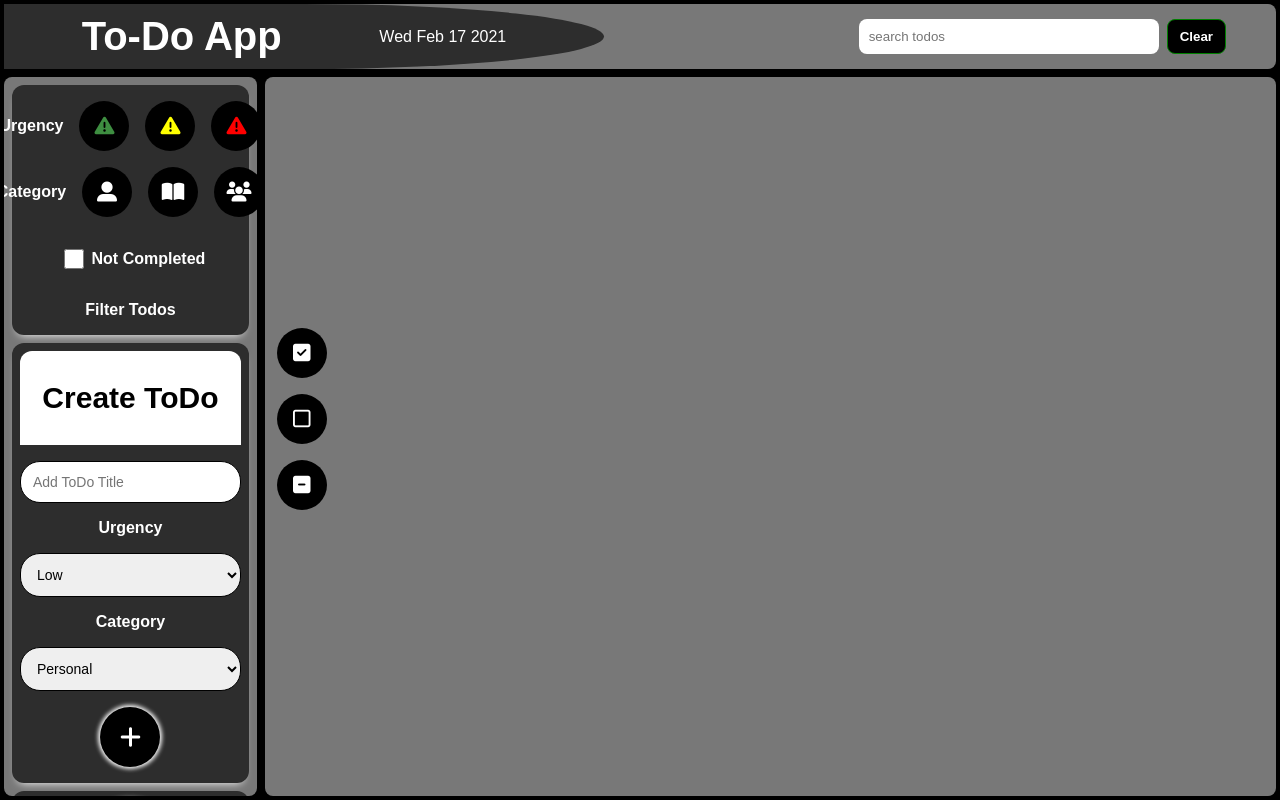
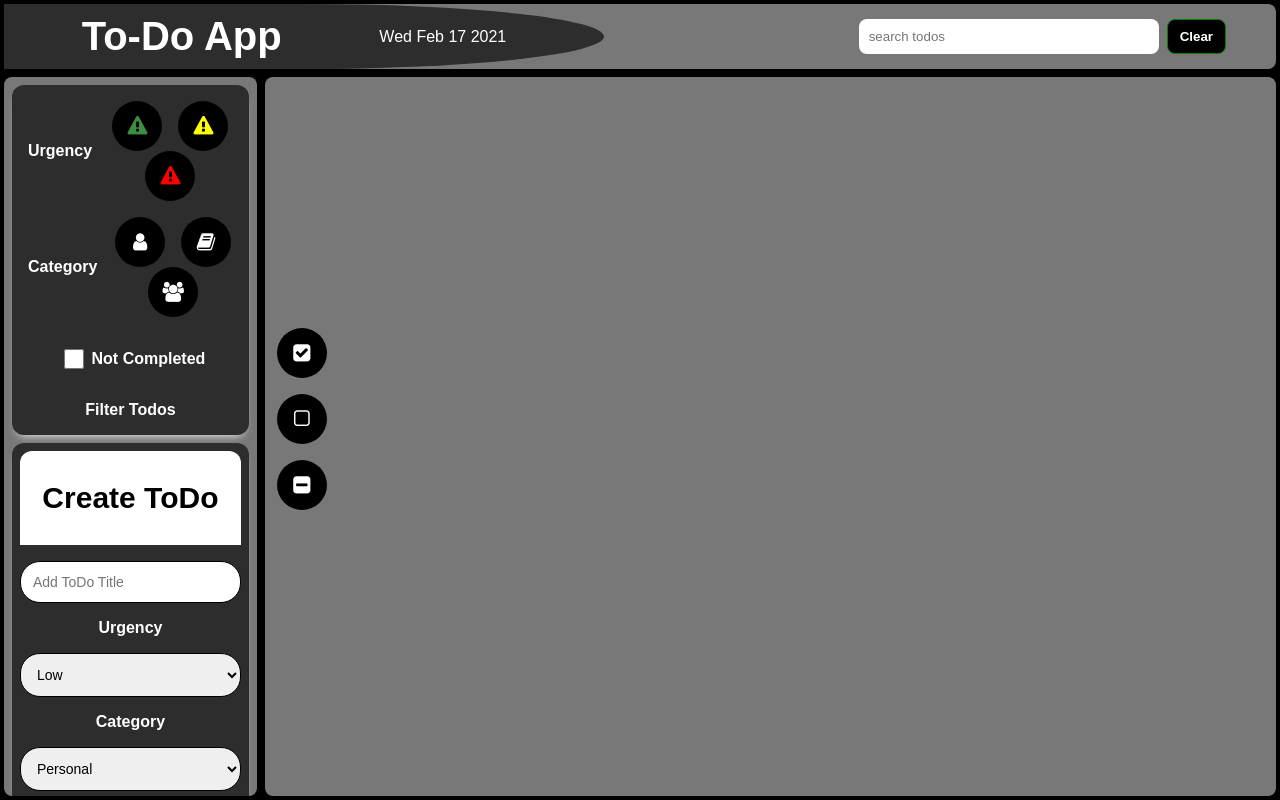
Before and after one commit to Avi-Patel/Codes, a website built with Parcel: page to-do-app/index.html in a window 1280 px wide. Built offline with nearby package versions, Linux system fonts and the light colour scheme.

```diff
--- a/to-do-app/index.html
+++ b/to-do-app/index.html
@@ -5,7 +5,7 @@
   <title>Parcel Sandbox</title>
   <meta charset="UTF-8" />
   <link rel="stylesheet" href="src/styles.css" />
-  <!-- <script src="https://cdnjs.cloudflare.com/ajax/libs/font-awesome/5.13.0/js/all.min.js"></script> -->
+  <link rel="stylesheet" href="https://cdnjs.cloudflare.com/ajax/libs/font-awesome/4.7.0/css/font-awesome.min.css">
 </head>
 
 <body>
@@ -24,27 +24,31 @@
       <div class="filterBox b12 pad8">
         <div class="filterAttrBox padTB8" id="urgencyFilter">
           <div class="normalBoldTitle padLR8">Urgency</div>
+          <div class="filterBtns">
             <button class="iconBtn cgreen" id="lowUrgency">
-            <i class="fas fa-exclamation-triangle"></i>
+              <i class="fa fa-exclamation-triangle"></i>
             </button>
             <button class="iconBtn cyellow" id="mediumUrgency">
-            <i class=" fas fa-exclamation-triangle "></i>
+              <i class=" fa fa-exclamation-triangle "></i>
             </button>
             <button class="iconBtn cred" id="highUrgency">
-            <i class=" fas fa-exclamation-triangle "></i>
+              <i class=" fa fa-exclamation-triangle "></i>
             </button>
+          </div>
         </div>
         <div class="filterAttrBox padTB8" id="categoryFilter">
           <div class="normalBoldTitle padLR8">Category</div>
+          <div class="filterBtns">
             <button class="iconBtn cwhite" id="personalCategory">
-            <i class="fas fa-user-alt "></i>
+              <i class="fa fa-user "></i>
             </button>
             <button class="iconBtn cwhite" id="academicCategory">
-            <i class=" fas fa-book-open "></i>
+              <i class="fa fa-book "></i>
             </button>
             <button class="iconBtn cwhite" id="socialCategory">
-            <i class=" fas fa-users "></i>
+              <i class="fa fa-users "></i>
             </button>
+          </div>
         </div>
         <div class="notCompletedBox mar8 pad8">
           <input type="checkbox" name="notCompleted" id="notCompletedCheckBox" class="notCompletedCheckBox mar8" />
@@ -68,7 +72,7 @@
           <option value="social" class="attribute">Social</option>
         </select>
         <button class="iconBtn TDaddBtn" id="TDaddBtn">
-          <div class="fas fa-plus cwhite"></div>
+          <div class="fa fa-plus cwhite"></div>
         </button>
       </div>
       <div class="filterBox b12 pad8 marT8">
@@ -82,19 +86,19 @@
     <div class="fixedSelectionBtns" id="fixedSelectionBtns">
       <div class="marTB8" style="display: flex; align-items: center;">
         <button class="iconBtn expand" id="completeSelection">
-          <div class="fas fa-check-square cwhite"></div>
+          <div class="fa fa-check-square cwhite"></div>
         </button>
         <div class="fixedHiddenText">Complete Selection</div>
       </div>
       <div class="marTB8" style="display: flex; align-items: center;">
         <button class="iconBtn expand" id="clearSelection">
-          <div class="far fa-square cwhite"></div>
+          <div class="fa fa-square-o cwhite"></div>
         </button>
         <div class="fixedHiddenText">Clear Selection</div>
       </div>
       <div class="marTB8" style="display: flex; align-items: center;">
         <button class="iconBtn expand" id="deleteSelection">
-          <div class="fas fa-minus-square cwhite"></div>
+          <div class="fa fa-minus-square cwhite"></div>
         </button>
         <div class="fixedHiddenText">Delete Selection</div>
       </div>
@@ -103,7 +107,6 @@
   </div>
   <div id="snackbar"></div>
   <script type="module" src="src/index.js"></script>
-  <script src="https://kit.fontawesome.com/a076d05399.js"></script>
 </body>
 
 </html>
--- a/to-do-app/src/consts.js
+++ b/to-do-app/src/consts.js
@@ -10,8 +10,8 @@
 };
 
 export const categoryIcons = {
-  USERALT: "fa-user-alt",
-  BOOKOPEN: "fa-book-open",
+  USERALT: "fa-user",
+  BOOKOPEN: "fa-book",
   USERS: "fa-users",
 };
 
--- a/to-do-app/src/createFunctions.js
+++ b/to-do-app/src/createFunctions.js
@@ -42,8 +42,8 @@
   });
 
   toDoNode.innerHTML = `<div class="topTwoBtns">
-  <button class="iconBtn iconBtnExtra visiblyAltered" data-type="edit"><i class="fas fa-pencil-alt cwhite" ></i></button>
-  <button class="iconBtn iconBtnExtra visiblyAltered" data-type="delete"><i class="fas fa-trash-alt cwhite" ></i></button>
+  <button class="iconBtn iconBtnExtra visiblyAltered" data-type="edit"><i class="fa fa-pencil cwhite" ></i></button>
+  <button class="iconBtn iconBtnExtra visiblyAltered" data-type="delete"><i class="fa fa-trash cwhite" ></i></button>
   </div>
   <div class="normalBoldTitle textCenter mar10" style="font-size: 18px;">
     ${toDoItem.title}
@@ -52,11 +52,13 @@
     ${toDoItem.dateAsID}
   </div>
   <div class="TDprefrerences mar10">
-    <i class="fas fa-exclamation-triangle mar8 ${
-      data.urgencyIconColors[toDoItem.urgency]
-    } TDicon"></i>
-    <i class="fas ${data.categoryIcons[toDoItem.category]} mar8 cwhite TDicon">
-    </i>
+  <span class="TDicon mar8 ${data.urgencyIconColors[toDoItem.urgency]}">
+    <i class="fa fa-exclamation-triangle "></i>
+  </span>
+  <span class="TDicon mar8 cwhite">
+    <i class="fa ${data.categoryIcons[toDoItem.category]}"></i>
+  </span>
+
   </div>
   <button class="markCompleted greenBtn mar10" data-type="markCompleted"">
   ${toDoItem.completed ? "Completed Undo?" : "Mark Completed"}
--- a/to-do-app/src/styles.css
+++ b/to-do-app/src/styles.css
@@ -173,6 +173,13 @@
 }
 .filterAttrBox {
   display: flex;
+  width: 100%;
+  align-items: center;
+  justify-content: space-evenly;
+}
+.filterBtns{
+  display: flex;
+  flex-wrap: wrap;
   align-items: center;
   justify-content: center;
 }
@@ -356,6 +363,7 @@
   height: 100%; /* Full height */
   overflow: auto; /* Enable scroll if needed */
   background-color: rgba(200, 200, 200, 0.4);
+  transition: 1s;
 }
 .modalContent {
   background-color: rgb(45, 45, 45);
```
Lines whose indentation alone changed are shown as unchanged.
